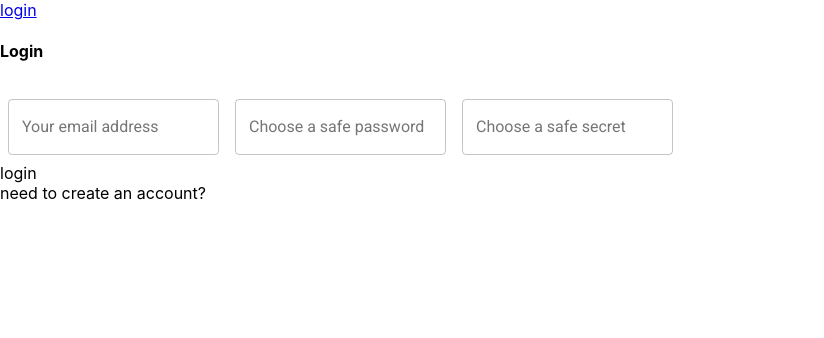
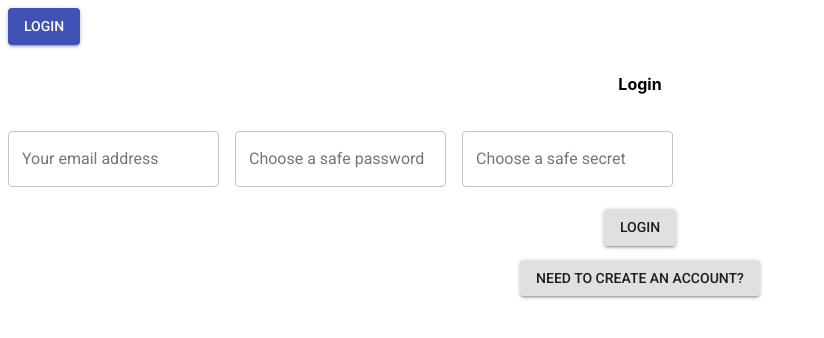
Before and after one commit to abrambueno1992/fullStack, a React (Create React App) app in the folder frontend/todoapp/: page /login in a window 1280 px wide. Shown: the top 338 px of the page, without its empty margins (0-824 px from the left). Built offline with nearby package versions, Linux system fonts and the light colour scheme.

Commit message:
playing around with styles

```diff
--- a/frontend/todoapp/src/components/Header.js
+++ b/frontend/todoapp/src/components/Header.js
@@ -1,10 +1,22 @@
-import React, { Component } from 'react'
-import { Link } from 'react-router-dom'
-import { withRouter } from 'react-router'
-import { AUTH_TOKEN } from '../constants'
+import React, { Component } from "react";
+import { Link } from "react-router-dom";
+import { withRouter } from "react-router";
+import { AUTH_TOKEN } from "../constants";
+import { withStyles } from "@material-ui/core/styles";
+import Button from "@material-ui/core/Button";
+
+const styles = theme => ({
+  button: {
+    margin: theme.spacing.unit
+  },
+  input: {
+    display: "none"
+  }
+});
 class Header extends Component {
   render() {
-        const authToken = localStorage.getItem(AUTH_TOKEN)
+    const authToken = localStorage.getItem(AUTH_TOKEN);
+    const { classes } = this.props;
     return (
       <div className="flex pa1 justify-between nowrap orange">
         {/*<div className="flex flex-fixed black">*/}
@@ -30,21 +42,27 @@
             <div
               className="ml1 pointer black"
               onClick={() => {
-                                localStorage.removeItem(AUTH_TOKEN)
-                                this.props.history.push(`/`)
+                localStorage.removeItem(AUTH_TOKEN);
+                this.props.history.push(`/`);
               }}
             >
               logout
             </div>
           ) : (
-                        <Link to="/login" className="ml1 no-underline black">
+            <Link to="/login">
+              <Button
+                variant="contained"
+                color="primary"
+                className={classes.button}
+              >
                 login
+              </Button>
             </Link>
           )}
         </div>
       </div>
-        )
+    );
   }
 }
 
-export default withRouter(Header)
+export default withRouter(withStyles(styles)(Header));
--- a/frontend/todoapp/src/components/Login.js
+++ b/frontend/todoapp/src/components/Login.js
@@ -1,52 +1,47 @@
-import React, { Component } from 'react'
-import { AUTH_TOKEN } from '../constants'
-import { Mutation } from 'react-apollo'
-import gql from 'graphql-tag'
-import { withStyles } from '@material-ui/core/styles';
-import MenuItem from '@material-ui/core/MenuItem';
-import TextField from '@material-ui/core/TextField';
+import React, { Component } from "react";
+import { AUTH_TOKEN } from "../constants";
+import { Mutation } from "react-apollo";
+import gql from "graphql-tag";
+import { withStyles } from "@material-ui/core/styles";
+import MenuItem from "@material-ui/core/MenuItem";
+import TextField from "@material-ui/core/TextField";
+import Button from "@material-ui/core/Button";
+import "../styles/Login.css";
 const styles = theme => ({
   container: {
-        display: 'flex',
-        flexWrap: 'wrap',
+    display: "flex",
+    flexWrap: "wrap"
+  },
+  header: {
+    textAlign: "center"
   },
   textField: {
     marginLeft: theme.spacing.unit,
-        marginRight: theme.spacing.unit,
+    marginRight: theme.spacing.unit
   },
   dense: {
-        marginTop: 16,
+    marginTop: 16
   },
   menu: {
-        width: 200,
+    width: 200
   },
+  button: {
+    marginTop: "1em"
+  }
 });
 
-const currencies = [
-    {
-        value: 'USD',
-        label: '$',
-    },
-    {
-        value: 'EUR',
-        label: '€',
-    },
-    {
-        value: 'BTC',
-        label: '฿',
-    },
-    {
-        value: 'JPY',
-        label: '¥',
-    },
-];
 const SIGNUP_MUTATION = gql`
-    mutation SignupMutation($email: String!, $password: String!, $name: String!, $secret: String!) {
+  mutation SignupMutation(
+    $email: String!
+    $password: String!
+    $name: String!
+    $secret: String!
+  ) {
     signup(email: $email, password: $password, name: $name, secret: $secret) {
       token
     }
   }
-`
+`;
 
 const LOGIN_MUTATION = gql`
   mutation LoginMutation($email: String!, $password: String!) {
@@ -54,30 +49,29 @@
       token
     }
   }
-`
+`;
 class Login extends Component {
   state = {
     login: true, // switch between Login and SignUp
-        email: '',
-        password: '',
-        secret:'',
-        name: '',
-    }
+    email: "",
+    password: "",
+    secret: "",
+    name: ""
+  };
   handleChange = e => {
-        e.preventDefault()
-        this.setState({[e.target.name] : e.target.value})
-    }
+    e.preventDefault();
+    this.setState({ [e.target.name]: e.target.value });
+  };
 
   render() {
-        const { login, email, password, name, secret } = this.state
+    const { login, email, password, name, secret } = this.state;
     const { classes } = this.props;
     return (
-            <div>
-                <h4 className="mv3">{login ? 'Login' : 'Sign Up'}</h4>
+      <div className={classes.header}>
+        <h4 className="mv3">{login ? "Login" : "Sign Up"}</h4>
         <div className="flex flex-column">
           <form className={classes.container} noValidate autoComplete="off">
             {!login && (
-
               <TextField
                 id="outlined-name"
                 label="Your name"
@@ -128,32 +122,46 @@
           >
             {mutation => (
               <div className="pointer mr2 button" onClick={mutation}>
-                                {login ? 'login' : 'create account'}
+                {login ? (
+                  <Button variant="contained" className={classes.button}>
+                    login
+                  </Button>
+                ) : (
+                  <Button variant="contained" className={classes.button}>
+                    "create account"
+                  </Button>
+                )}
               </div>
             )}
           </Mutation>
           <div
-                        className="pointer button"
+            className="toggle-option"
             onClick={() => this.setState({ login: !login })}
           >
-                        {login
-                            ? 'need to create an account?'
-                            : 'already have an account?'}
+            {login ? (
+              <Button variant="contained" className={classes.button}>
+                need to create an account?
+              </Button>
+            ) : (
+              <Button variant="contained" className={classes.button}>
+                already have an account?
+              </Button>
+            )}
           </div>
         </div>
       </div>
-        )
+    );
   }
 
   _confirm = async data => {
-        const { token } = this.state.login ? data.login : data.signup
-        this._saveUserData(token)
-        console.log('token: ', token)
-        this.props.history.push(`/`)
-    }
+    const { token } = this.state.login ? data.login : data.signup;
+    this._saveUserData(token);
+    console.log("token: ", token);
+    this.props.history.push(`/`);
+  };
   _saveUserData = token => {
-        localStorage.setItem(AUTH_TOKEN, token)
-    }
+    localStorage.setItem(AUTH_TOKEN, token);
+  };
 }
 
-export default withStyles(styles)(Login)
+export default withStyles(styles)(Login);
--- /dev/null
+++ b/frontend/todoapp/src/styles/Login.css
@@ -0,0 +1,4 @@
+toggle-option {
+  /* margin-top: 5em; */
+  /* border: 1px solid red; */
+}
```
Also changed, not shown: 1 other file (tests, documents, lock files or other folders). Lines whose indentation alone changed are shown as unchanged.
